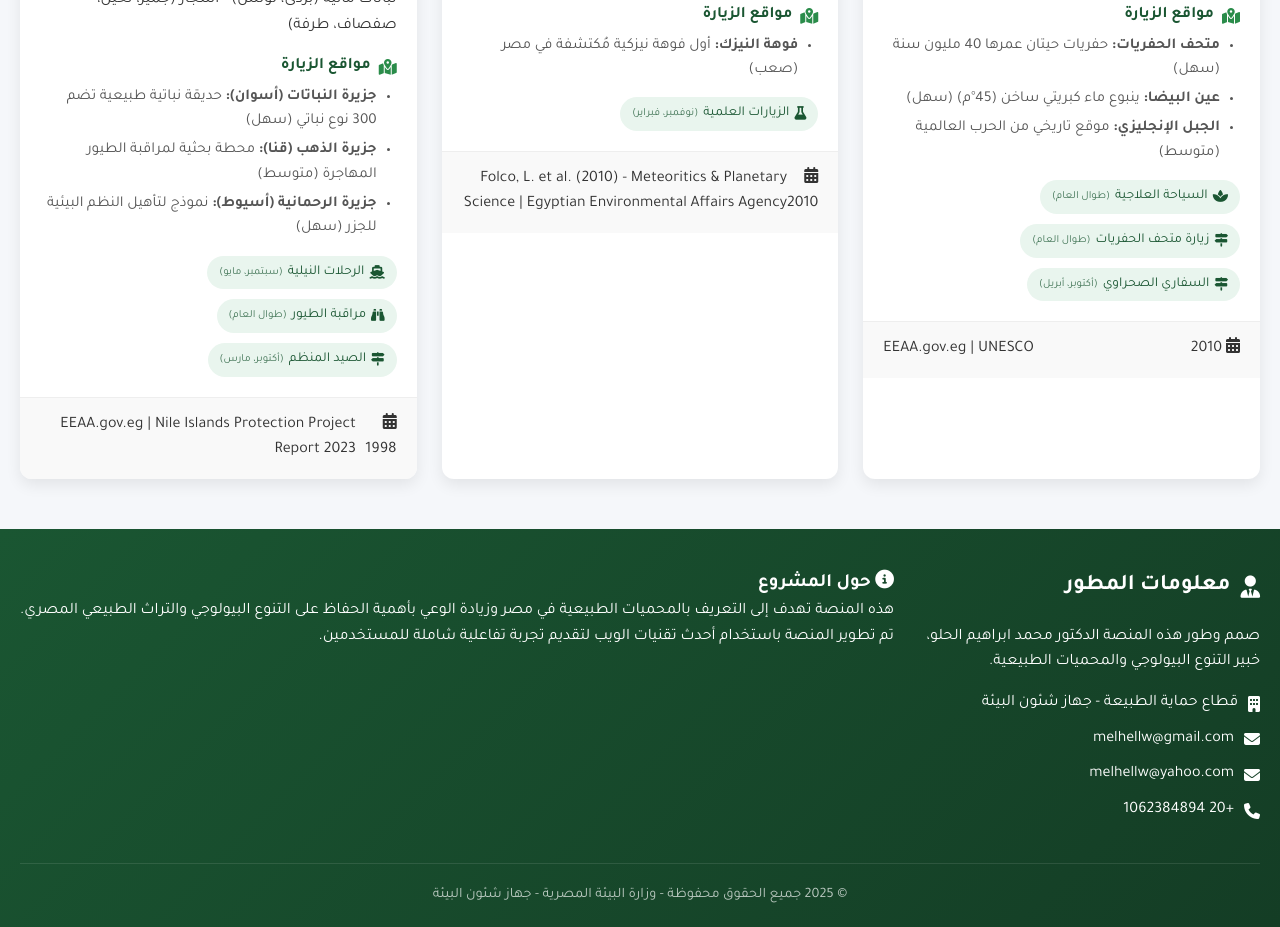
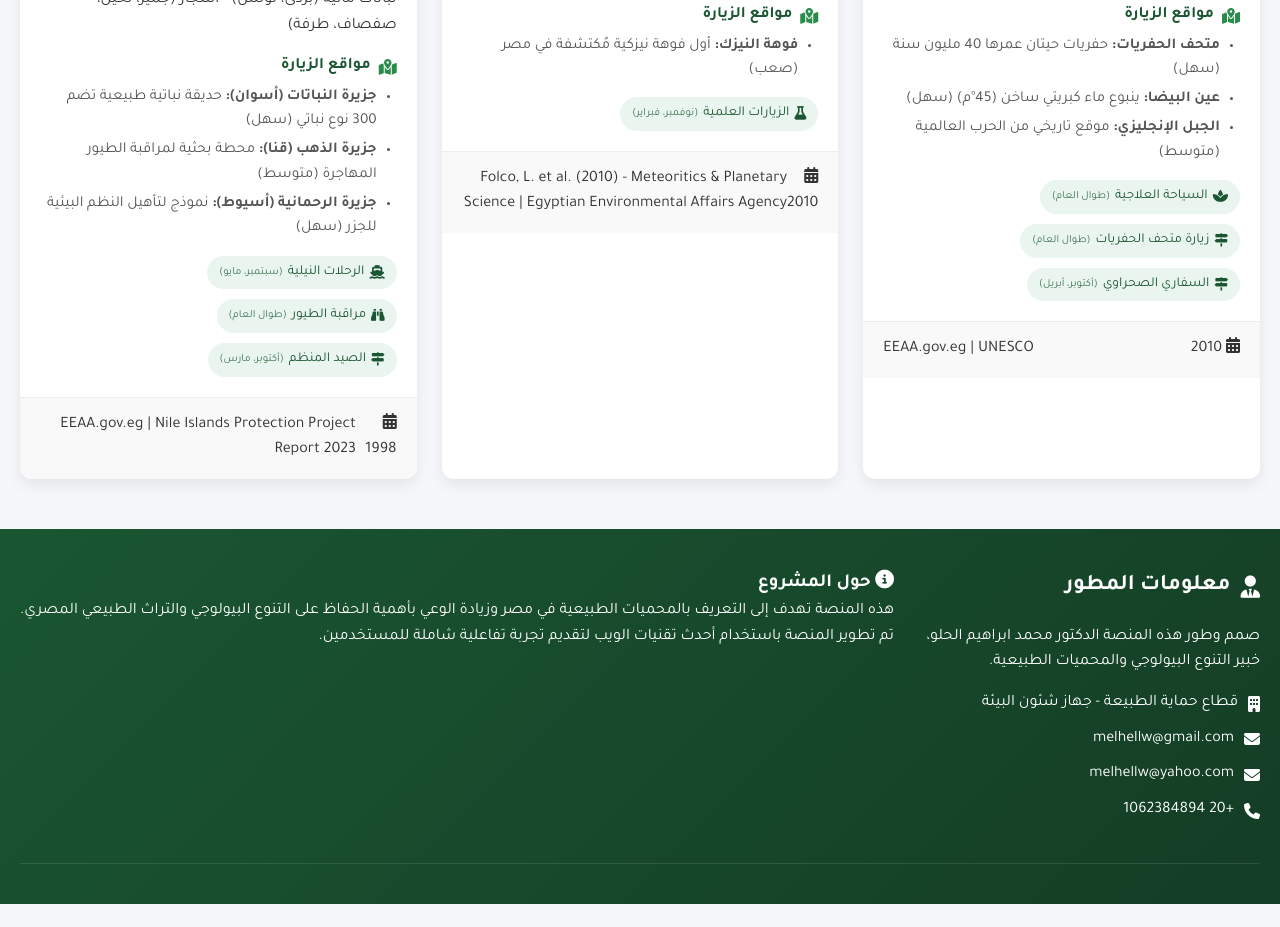
Before and after one commit to melhellw/egypt_protected_areas, a plain HTML site: page index.html in a window 1280 px wide. Shown: the part 9372-10299 px from the top of the page. After the commit the page ends 10276 px from the top, so only its background shows below. Drawn offline with nearby package versions, Linux system fonts and the light colour scheme.

Commit message:
Update index.html
حذف جملة حقوق الطبع

```diff
--- a/index.html
+++ b/index.html
@@ -651,7 +651,6 @@
             </div>
 
             <div class="copyright">
-                &copy; 2025 جميع الحقوق محفوظة - وزارة البيئة المصرية - جهاز شئون البيئة
             </div>
         </div>
     </footer>
```
